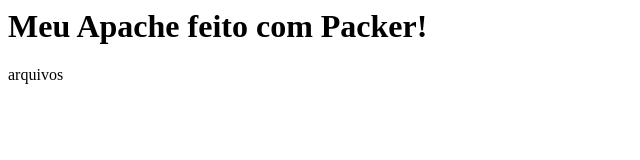
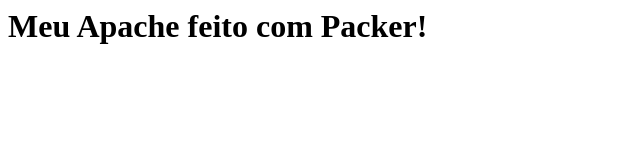
Before and after one commit to leandrami/hashicorp-packer-docker, a plain HTML site: page Atividade1/index.html in a window 1280 px wide. Shown: the full height of the page, 0-640 px from the left. Drawn offline with Linux system fonts and the light colour scheme.

Commit message:
atividade concluida

```diff
--- a/Atividade1/index.html
+++ b/Atividade1/index.html
@@ -1,2 +1 @@
 <h1>Meu Apache feito com Packer!</h1>
-arquivos
```
Also changed, not shown: 1 other file.
